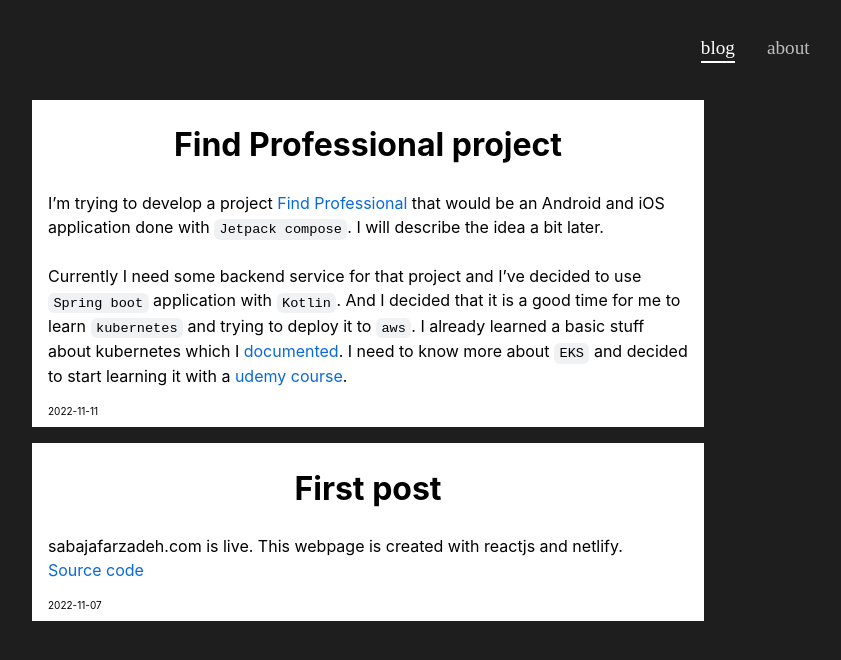
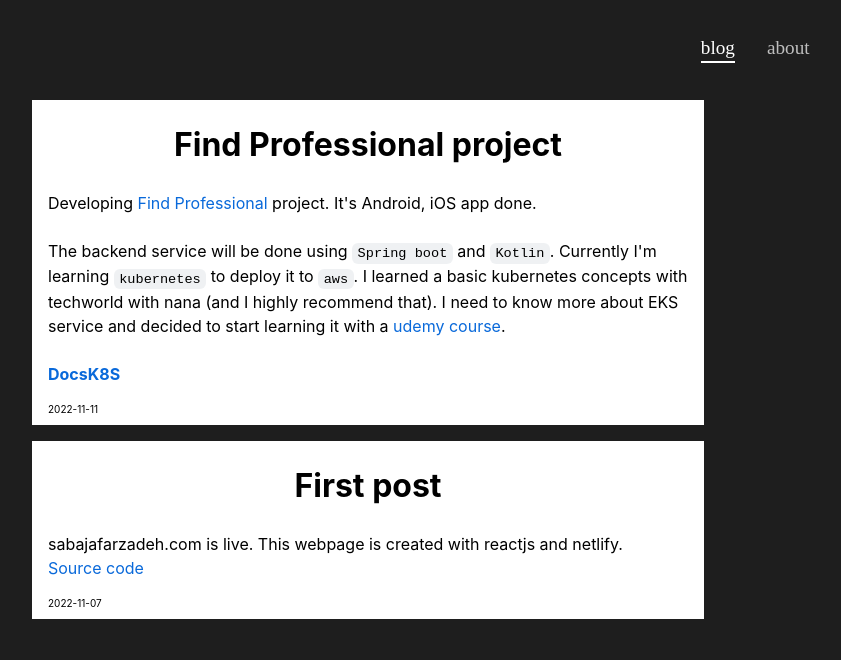
Before and after one commit to hulkdx/sabajafarzadeh.com, a React app: page / in a window 1280 px wide. Shown: the top 660 px of the page, without its empty margins (272-1113 px from the left). Built offline with nearby package versions, Linux system fonts and the light colour scheme.

Commit message:
fix typos

```diff
--- a/src/components/pages/blog/data.jsx
+++ b/src/components/pages/blog/data.jsx
@@ -6,22 +6,23 @@
     title: 'Find Professional project',
     content: (
       <>
-        I’m trying to develop a project{' '}
-        <a href="https://github.com/hulkdx/FindProfessional">Find Professional</a> that would be an
-        Android and iOS application done with <code>Jetpack compose</code>. I will describe the idea
-        a bit later.
+        Developing <a href="https://github.com/hulkdx/FindProfessional">Find Professional</a>{' '}
+        project. It's Android, iOS app done.
         <br />
         <br />
-        Currently I need some backend service for that project and I’ve decided to use{' '}
-        <code>Spring boot</code> application with <code>Kotlin</code>. And I decided that it is a
-        good time for me to learn <code>kubernetes</code> and trying to deploy it to{' '}
-        <code>aws</code>. I already learned a basic stuff about kubernetes which I{' '}
-        <a href="https://github.com/hulkdx/DocsK8S">documented</a>. I need to know more about{' '}
-        <code>EKS</code> and decided to start learning it with a{' '}
+        The backend service will be done using <code>Spring boot</code> and <code>Kotlin</code>.
+        Currently I'm learning <code>kubernetes</code> to deploy it to <code>aws</code>. I learned a
+        basic kubernetes concepts with techworld with nana (and I highly recommend that). I need to
+        know more about EKS service and decided to start learning it with a{' '}
         <a href="https://udemy.com/course/aws-eks-kubernetes-masterclass-devops-microservices/">
           udemy course
         </a>
         .
+        <br />
+        <br />
+        <a href="https://github.com/hulkdx/DocsK8S">
+          <b>DocsK8S</b>
+        </a>
       </>
     ),
     date: '2022-11-11',
```
